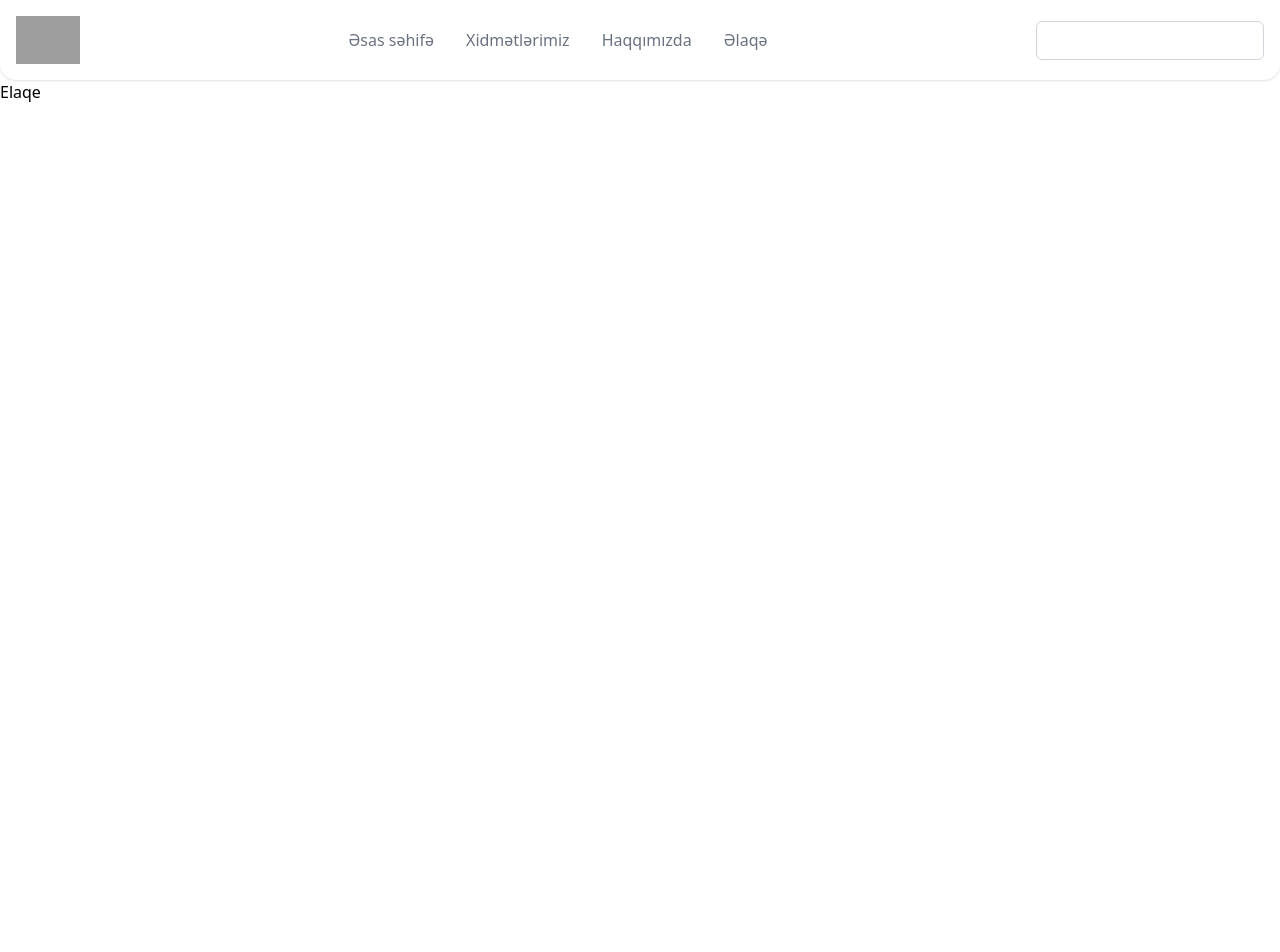
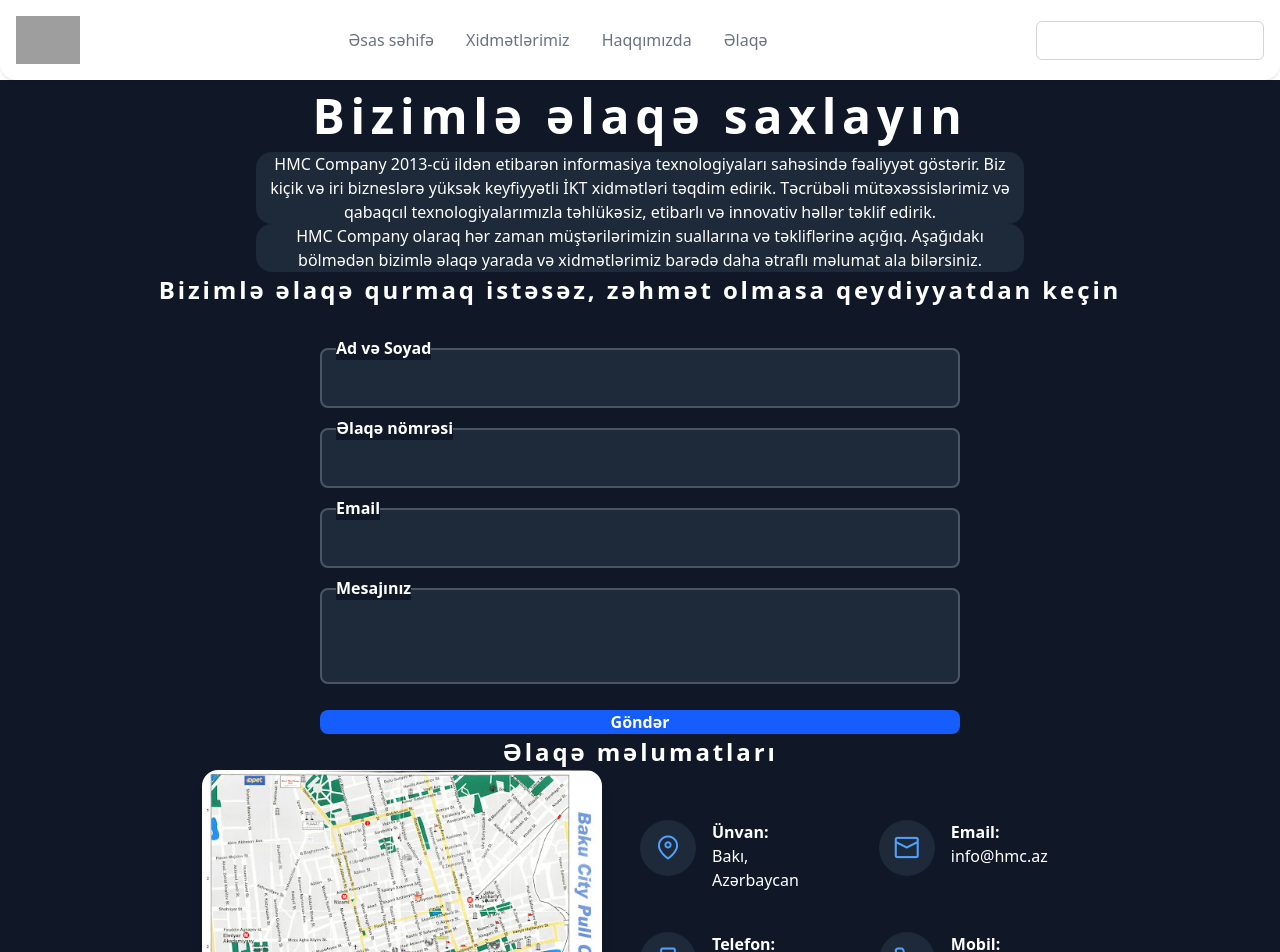
Before and after one commit to HuseyNN021/vueProject, a Vue app in the folder hmc-company/: page /contactUs in a window 1280 px wide. Shown: the top 952 px of the page. Before the commit the page ends 800 px from the top, so only its background shows below. Built offline with nearby package versions, Linux system fonts and the light colour scheme; grey boxes are pictures that could not be loaded.

Commit message:
add contactUs Page

```diff
--- a/hmc-company/src/components/Navbar.vue
+++ b/hmc-company/src/components/Navbar.vue
@@ -19,7 +19,7 @@ import { RouterLink } from 'vue-router';
        </RouterLink>
       </div>
 
-      <nav class="w-full md:flex md:items-center md:justify-center md:w-auto">
+      <nav class="w-full md:flex md:items-center md:justify-center md:w-auto max-sm:hidden">
         <ul class="flex flex-col md:flex-row items-center gap-2 md:gap-8 text-gray-500 font-medium">
           <RouterLink to="/">
             <li class="hover:text-blue-600 transition-colors cursor-pointer">Əsas səhifə</li>
@@ -36,11 +36,15 @@ import { RouterLink } from 'vue-router';
         </ul>
       </nav>
 
-      <div class="flex justify-center items-center w-full md:w-auto mt-3 md:mt-0">
+      <div class="flex justify-center items-center w-full md:w-auto mt-3 md:mt-0 max-sm:hidden">
         <input
           type="text"
           placeholder="Axtarış..."
         >
+      </div>
+
+      <div class="hidden max-sm:block" >
+        <i class="pi pi-align-justify"></i>
       </div>
 
     </div>
--- a/hmc-company/src/components/Slider.vue
+++ b/hmc-company/src/components/Slider.vue
@@ -40,7 +40,7 @@ const prevImage = () => {
     <button @click="prevImage" class="w-0 h-0 border-t-[20px] border-t-transparent border-b-[20px] border-b-transparent border-r-[30px] border-orange-950"></button>
 
     <!-- Şəkil -->
-    <div class="flex items-center">
+    <div class="flex items-center max-sm:flex-col">
       <div>
 
           <h1 class="font-montserrat font-bold w-[40rem] text-[48px] text-gray-500 leading-[150%] tracking-[0.12em]">{{ propsSlider.data[showImage].title }}</h1>
--- a/hmc-company/src/views/AboutUsPage.vue
+++ b/hmc-company/src/views/AboutUsPage.vue
@@ -47,18 +47,16 @@ const comments=ref([
   <h3 class="relative z-10 font-montserrat font-bold text-[48px] text-[#666] leading-[150%] tracking-[0.12em] mb-12">
     HMC Company
   </h3>
-  <div class="relative z-10 flex justify-around w-full items-center divPadding">
-    <img src="../assets/Images/HMC.jpg" class="w-[30vw] rounded-2xl" alt="HMC" />
-    <p class="w-[50vw]  bg-blue-200 rounded-2xl font-montserrat not-italic font-normal text-base text-blue-950 leading-[150%] tracking-[0.12em] text-center">
+  <div class="relative z-10 flex justify-around w-full max-sm:flex-col items-center gap-5 divPadding">
+    <img src="../assets/Images/HMC.jpg" class="w-[30vw] max-sm:w-[70vw] rounded-2xl" alt="HMC" />
+    <p class="w-[50vw] max-sm:text-xs max-sm:w-[70vw] bg-blue-200 rounded-2xl font-montserrat not-italic font-normal text-base text-blue-950 leading-[150%] tracking-[0.12em] text-center">
       "HMC Company" 2013-cü ildə fəaliyyətə başlamışdır. İstər kiçik ölçülü, istərsə də böyük ölçülü şirkətlərə peşəkar
       səviyyədə İnformasiya Kommunikasiya Texnologiyaları (İKT) xidmətləri göstəririk. Bu sahədə əsas fərqli cəhətimiz ən
       qabaqcıl texnoloji biliklərə və təcrübəyə sahib aparıcı mütəxəssislərimizin olması və dünyanın ən qabaqcıl şirkətləri ilə
       əməkdaşlıq etməyimizdir. Təhlükəsizlik və etibarlılığın ən yüksək tələblərinə cavab verən Məlumat Mərkəzlərində bulud serverlər təklif edirik.
     </p>
   </div>
-  <div>
 
-</div>
 </section>
 <ShowService/>
 <section class="flex flex-col justify-center items-center">
--- a/hmc-company/src/views/ContactUsPage.vue
+++ b/hmc-company/src/views/ContactUsPage.vue
@@ -1,5 +1,186 @@
-<script setup></script>
+<script setup>
+import { ref } from "vue";
+import Footer from "@/components/Footer.vue";
+
+
+const name = ref("");
+const phone = ref("");
+const mail = ref("");
+const mesaj = ref("");
+
+function sendMessage() {
+  if (!name.value || !phone.value || !mail.value || !mesaj.value) {
+    alert("Zəhmət olmasa bütün xanaları doldurun!");
+    return;
+  }
+
+  if (!mail.value.includes("@")) {
+    alert("Düzgün e-mail daxil edin!");
+    return;
+  }
+
+  alert(
+    `Hörmətli ${name.value}, siz qeydiyyatdan keçdiniz. Bir neçə dəqiqə sonra ${mail.value} e-mail adresinizə və yaxud da ${phone.value} nömrənizə bildiriş gələcək. Bizi seçdiyiniz üçün təşəkkürlər.`
+  );
+}
+</script>
 
 <template>
-    <h1>Elaqe</h1>
+  <section class="flex flex-col justify-center items-center bg-gray-900 py-16 text-white">
+    <h3
+      class="font-montserrat font-bold text-[48px] text-white leading-[150%] tracking-[0.12em] mb-12"
+    >
+      Bizimlə əlaqə saxlayın
+    </h3>
+
+    <div class="text-center max-w-3xl space-y-4 mb-12">
+      <p class="bg-gray-800 rounded-2xl p-4">
+        HMC Company 2013-cü ildən etibarən informasiya texnologiyaları sahəsində fəaliyyət göstərir.
+        Biz kiçik və iri bizneslərə yüksək keyfiyyətli İKT xidmətləri təqdim edirik.
+        Təcrübəli mütəxəssislərimiz və qabaqcıl texnologiyalarımızla təhlükəsiz, etibarlı və innovativ
+        həllər təklif edirik.
+      </p>
+      <p class="bg-gray-800 rounded-2xl p-4">
+        HMC Company olaraq hər zaman müştərilərimizin suallarına və təkliflərinə açığıq.
+        Aşağıdakı bölmədən bizimlə əlaqə yarada və xidmətlərimiz barədə daha ətraflı məlumat ala bilərsiniz.
+      </p>
+    </div>
+
+    <div class="flex flex-col items-center justify-center gap-10 w-full px-6">
+      <h4
+        class="font-montserrat font-bold text-[24px] text-white leading-[150%] tracking-[0.12em] mb-6"
+      >
+        Bizimlə əlaqə qurmaq istəsəz, zəhmət olmasa qeydiyyatdan keçin
+      </h4>
+
+      <form class="flex flex-col gap-5 w-full lg:w-1/2" @submit.prevent="sendMessage">
+        <div class="relative">
+          <label
+            for="name"
+            class="absolute -top-3 left-4 text-[16px] font-semibold text-white bg-gray-900 px-2"
+          >
+            Ad və Soyad
+          </label>
+          <input
+            id="name"
+            v-model="name"
+            type="text"
+            maxlength="100"
+            class="w-full border-2 border-gray-600 bg-gray-800 rounded-lg p-3 text-white focus:outline-none focus:ring-2 focus:ring-gray-400 transition-all"
+          />
+        </div>
+
+        <div class="relative">
+          <label
+            for="phone"
+            class="absolute -top-3 left-4 text-[16px] font-semibold text-white bg-gray-900 px-2"
+          >
+            Əlaqə nömrəsi
+          </label>
+          <input
+            id="phone"
+            v-model="phone"
+            type="text"
+            maxlength="100"
+            class="w-full border-2 border-gray-600 bg-gray-800 rounded-lg p-3 text-white focus:outline-none focus:ring-2 focus:ring-gray-400 transition-all"
+          />
+        </div>
+
+        <div class="relative">
+          <label
+            for="mail"
+            class="absolute -top-3 left-4 text-[16px] font-semibold text-white bg-gray-900 px-2"
+          >
+            Email
+          </label>
+          <input
+            id="mail"
+            v-model="mail"
+            type="email"
+            maxlength="100"
+            class="w-full border-2 border-gray-600 bg-gray-800 rounded-lg p-3 text-white focus:outline-none focus:ring-2 focus:ring-gray-400 transition-all"
+          />
+        </div>
+
+        <div class="relative">
+          <label
+            for="mesaj"
+            class="absolute -top-3 left-4 text-[16px] font-semibold text-white bg-gray-900 px-2"
+          >
+            Mesajınız
+          </label>
+          <textarea
+            id="mesaj"
+            v-model="mesaj"
+            maxlength="300"
+            class="w-full h-[6rem] border-2 border-gray-600 bg-gray-800 rounded-lg p-3 text-white focus:outline-none focus:ring-2 focus:ring-gray-400 transition-all resize-none"
+          ></textarea>
+        </div>
+
+        <button
+          type="submit"
+          class="bg-blue-600 text-white font-semibold py-3 rounded-lg transition-all duration-200 ease-in hover:bg-blue-500"
+        >
+          Göndər
+        </button>
+      </form>
+    </div>
+
+    <div class="flex flex-col justify-center items-center mt-16 space-y-8">
+      <h4 class="font-montserrat font-bold text-[24px] text-white leading-[150%] tracking-[0.12em]">
+        Əlaqə məlumatları
+      </h4>
+      <div class="flex items-center gap-5 justify-between max-sm:flex-col">
+        <div>
+          <img src="../assets/Images/map.jpg" alt="Map" class="rounded-2xl shadow-lg w-[400px]" />
+        </div>
+
+        <div class="grid grid-cols-2 gap-10 w-[80vw] lg:w-1/2 max-sm:grid-cols-1">
+          <div class="flex items-start gap-4">
+            <i class="pi pi-map-marker text-2xl text-blue-400 p-3 bg-gray-800 rounded-full"></i>
+            <div>
+              <p class="font-semibold">Ünvan:</p>
+              <p>Bakı, Azərbaycan</p>
+            </div>
+          </div>
+
+          <div class="flex items-start gap-4">
+            <i class="pi pi-envelope text-2xl text-blue-400 p-3 bg-gray-800 rounded-full"></i>
+            <div>
+              <p class="font-semibold">Email:</p>
+              <p>info@hmc.az</p>
+            </div>
+          </div>
+
+          <div class="flex items-start gap-4">
+            <i class="pi pi-mobile text-2xl text-blue-400 p-3 bg-gray-800 rounded-full"></i>
+            <div>
+              <p class="font-semibold">Telefon:</p>
+              <p>+994 12 310 55 11</p>
+            </div>
+          </div>
+
+          <div class="flex items-start gap-4">
+            <i class="pi pi-phone text-2xl text-blue-400 p-3 bg-gray-800 rounded-full"></i>
+            <div>
+              <p class="font-semibold">Mobil:</p>
+              <p>+994 77 477 55 11</p>
+            </div>
+          </div>
+        </div>
+      </div>
+
+
+    </div>
+  </section>
+
+  <Footer />
 </template>
+
+<style scoped>
+i,
+input,
+textarea {
+  padding: 1rem;
+}
+</style>
```
Also changed, not shown: hmc-company/src/assets/Images/map.jpg (added).
